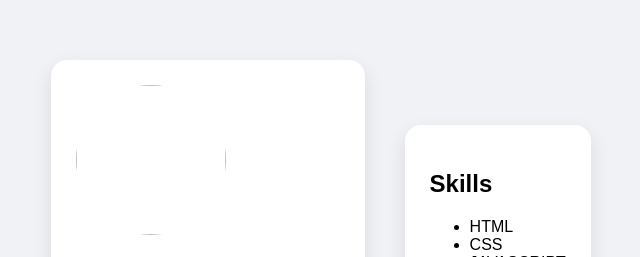
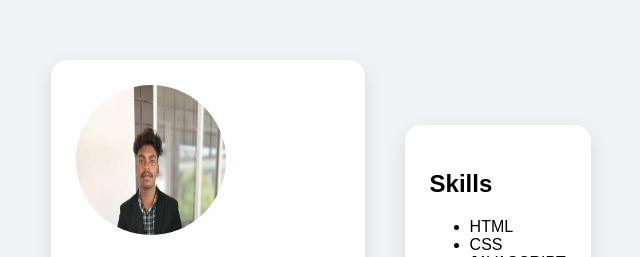
Before and after one commit to AMBARISH025-BELVAI/portfolio, a plain HTML site: page index.html in a window 1280 px wide. Shown: the part 166-423 px from the top of the page, without its empty margins (319-959 px from the left). Drawn offline with Linux system fonts and the light colour scheme; the site is published under a folder, as on GitHub Pages, so addresses that start at the root find nothing.

Commit message:
Update index.html

```diff
--- a/index.html
+++ b/index.html
@@ -11,7 +11,7 @@
 <body>
     <div class="container">
         <div class="profile card">
-            <img src="/amb.jpeg">
+            <img src="amb.jpeg">
             <h1>AMBARISH</h1>
             <P>BCA STUDENT | WEB DEVELOPER</P>
             <button onclick="changetext()">My Goal</button>
@@ -36,4 +36,5 @@
     </div>
     <script src="script.js"></script>
 </body>
+
 </html>
```
